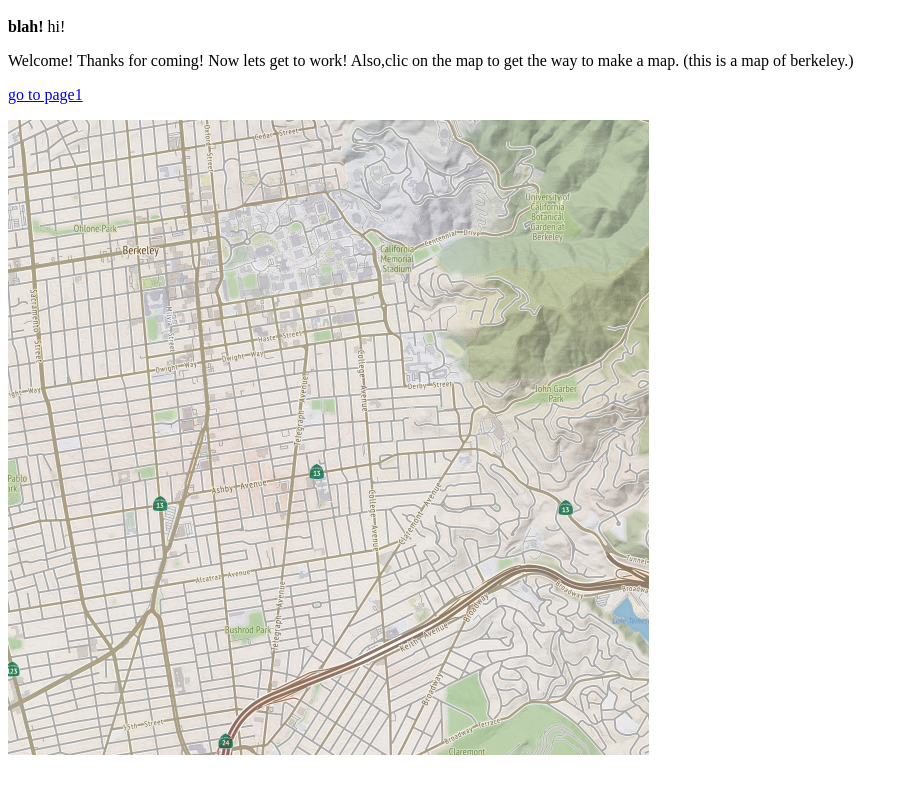
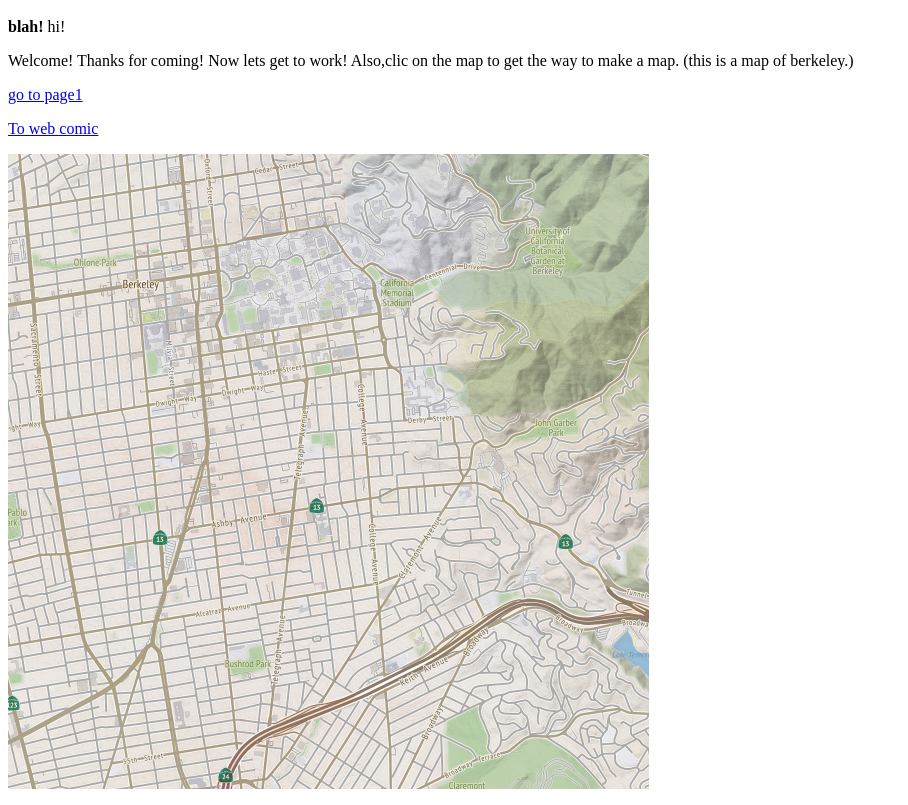
Before and after one commit to saw/benjamin, a plain HTML site: page index.html in a window 1280 px wide. Shown: the part 48-853 px from the top of the page, without its empty margins (0-908 px from the left). Before the commit the page ends 819 px from the top, so only its background shows below. Drawn offline with Linux system fonts and the light colour scheme.

Commit message:
add link

```diff
--- a/index.html
+++ b/index.html
@@ -2,5 +2,6 @@
    <p><b>blah!</b> hi!</p>
    Welcome! Thanks for coming! Now lets get to work! Also,clic on the map to get the way to make a map. (this is a map of berkeley.)
    <p> <a href="page1.html"> go to page1 </a> </p>
+   <p><a href="webcomic.html">To web comic</p>
 <p><a href="howtomakeamap/"><img src="webcover.png"></a></p>
    </html>
```
